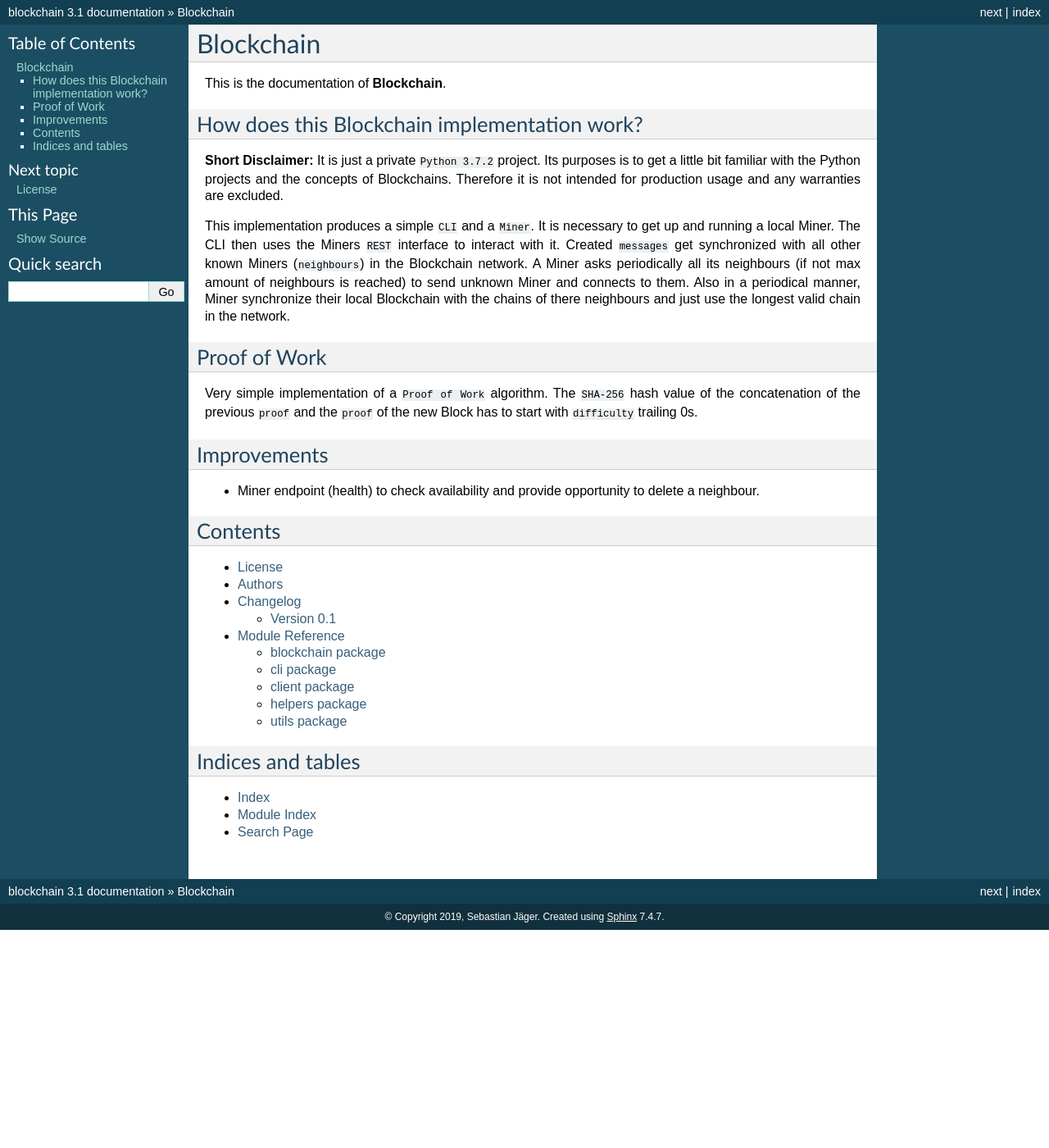
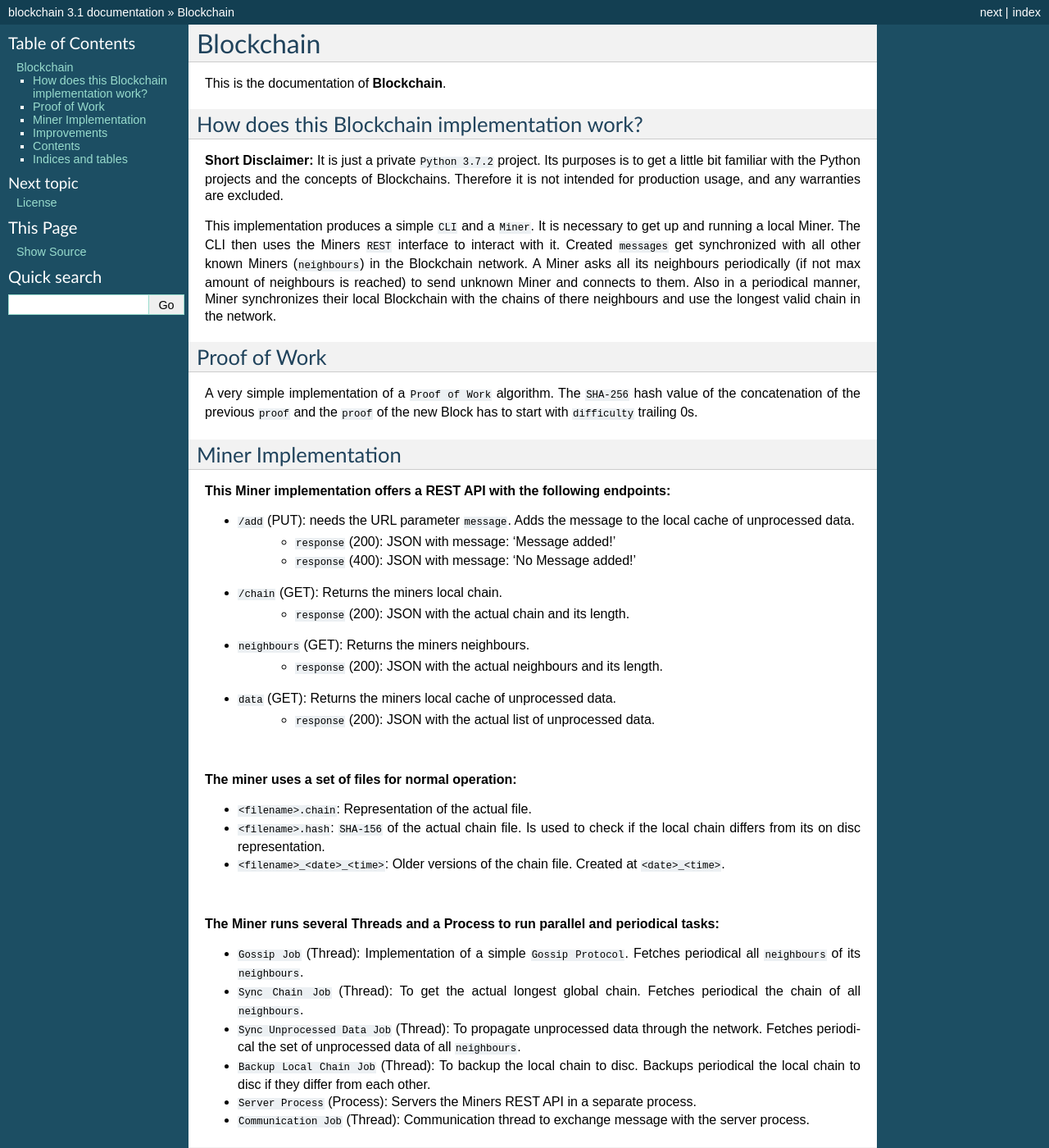
Before and after one commit to se-jaeger/blockchain, a Sphinx documentation site: the page built from docs/index.rst, in a window 1280 px wide and 1400 px high. Shown: the whole window at 82% size. Built offline with Sphinx 7.4.7, drawn with Linux system fonts in a browser that asks for light colours.

Commit message:
Add documentation

```diff
--- a/docs/index.rst
+++ b/docs/index.rst
@@ -10,21 +10,59 @@ How does this Blockchain implementation work?
 
 **Short Disclaimer:**
 It is just a private ``Python 3.7.2`` project. Its purposes is to get a little bit familiar with the Python projects and the concepts of Blockchains.
-Therefore it is not intended for production usage and any warranties are excluded.
+Therefore it is not intended for production usage, and any warranties are excluded.
 
 
 This implementation produces a simple ``CLI`` and a ``Miner``. It is necessary to get up and running a local Miner.
 The CLI then uses the Miners ``REST`` interface to interact with it.
 Created ``messages`` get synchronized with all other known Miners (``neighbours``) in the Blockchain network.
-A Miner asks periodically all its neighbours (if not max amount of neighbours is reached) to send unknown Miner and connects to them.
-Also in a periodical manner, Miner synchronize their local Blockchain with the chains of there neighbours and just use the longest valid chain in the network.
+A Miner asks all its neighbours periodically (if not max amount of neighbours is reached) to send unknown Miner and connects to them.
+Also in a periodical manner, Miner synchronizes their local Blockchain with the chains of there neighbours and use the longest valid chain in the network.
 
 
 Proof of Work
 =============
 
-Very simple implementation of a ``Proof of Work`` algorithm.
+A very simple implementation of a ``Proof of Work`` algorithm.
 The ``SHA-256`` hash value of the concatenation of the previous ``proof`` and the ``proof`` of the new Block has to start with ``difficulty`` trailing 0s.
+
+
+Miner Implementation
+====================
+
+**This Miner implementation offers a REST API with the following endpoints:**
+
+- ``/add`` (PUT): needs the URL parameter ``message``. Adds the message to the local cache of unprocessed data.
+    - ``response`` (200): JSON with message: 'Message added!'
+    - ``response`` (400): JSON with message: 'No Message added!'
+
+- ``/chain`` (GET): Returns the miners local chain.
+    - ``response`` (200): JSON with the actual chain and its length.
+
+- ``neighbours`` (GET): Returns the miners neighbours.
+    - ``response`` (200): JSON with the actual neighbours and its length.
+
+- ``data`` (GET): Returns the miners local cache of unprocessed data.
+    - ``response`` (200): JSON with the actual list of unprocessed data.
+
+|
+
+**The miner uses a set of files for normal operation:**
+
+- ``<filename>.chain``: Representation of the actual file.
+- ``<filename>.hash``: ``SHA-156`` of the actual chain file. Is used to check if the local chain differs from its on disc representation.
+- ``<filename>_<date>_<time>``: Older versions of the chain file. Created at ``<date>_<time>``.
+
+|
+
+**The Miner runs several Threads and a Process to run parallel and periodical tasks:**
+
+- ``Gossip Job`` (Thread): Implementation of a simple ``Gossip Protocol``. Fetches periodical all ``neighbours`` of its ``neighbours``.
+- ``Sync Chain Job`` (Thread): To get the actual longest global chain. Fetches periodical the chain of all ``neighbours``.
+- ``Sync Unprocessed Data Job`` (Thread): To propagate unprocessed data through the network. Fetches periodical the set of unprocessed data of all ``neighbours``.
+- ``Backup Local Chain Job`` (Thread): To backup the local chain to disc. Backups periodical the local chain to disc if they differ from each other.
+- ``Server Process`` (Process): Servers the Miners REST API in a separate process.
+- ``Communication Job`` (Thread): Communication thread to exchange message with the server process.
 
 
 Improvements
```
Also changed, not shown: 1 other file.
